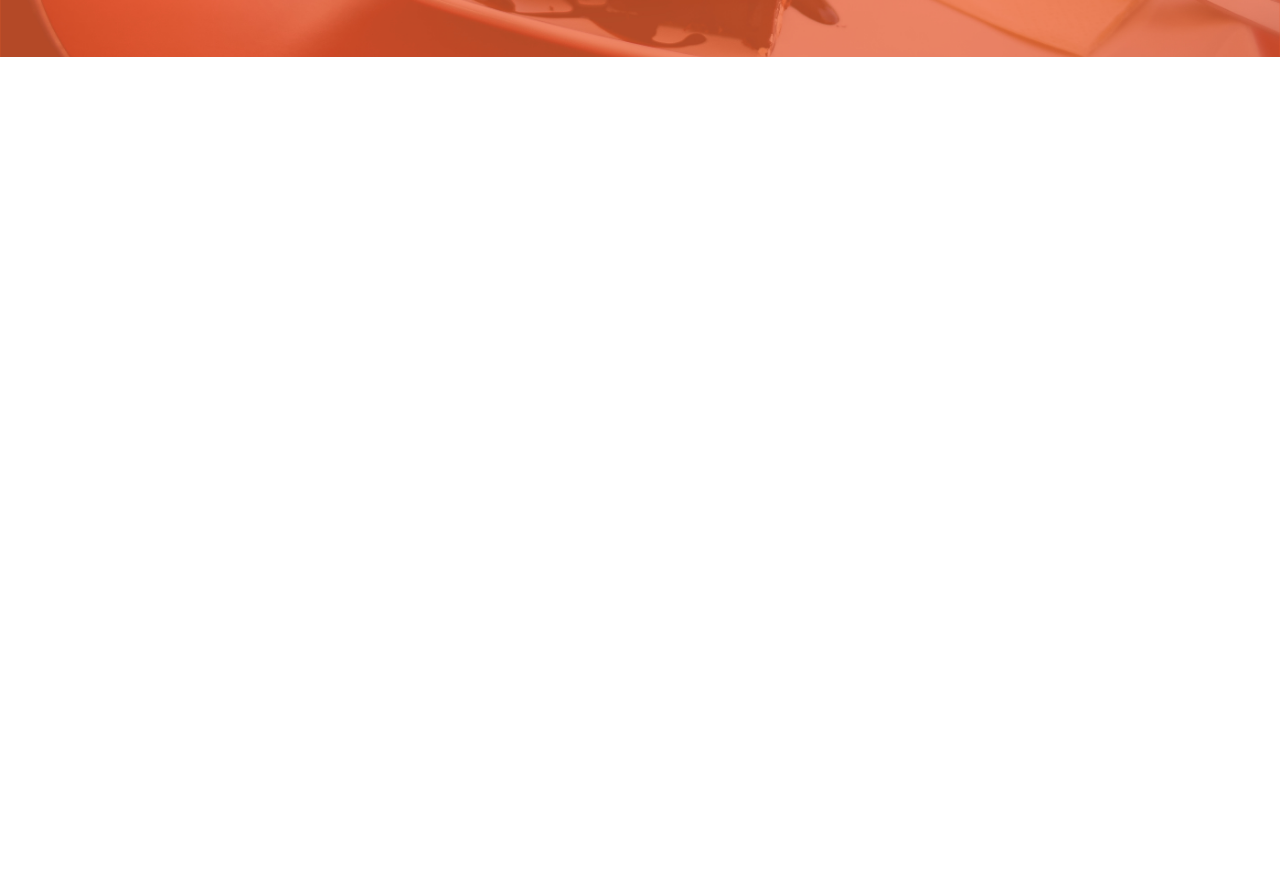
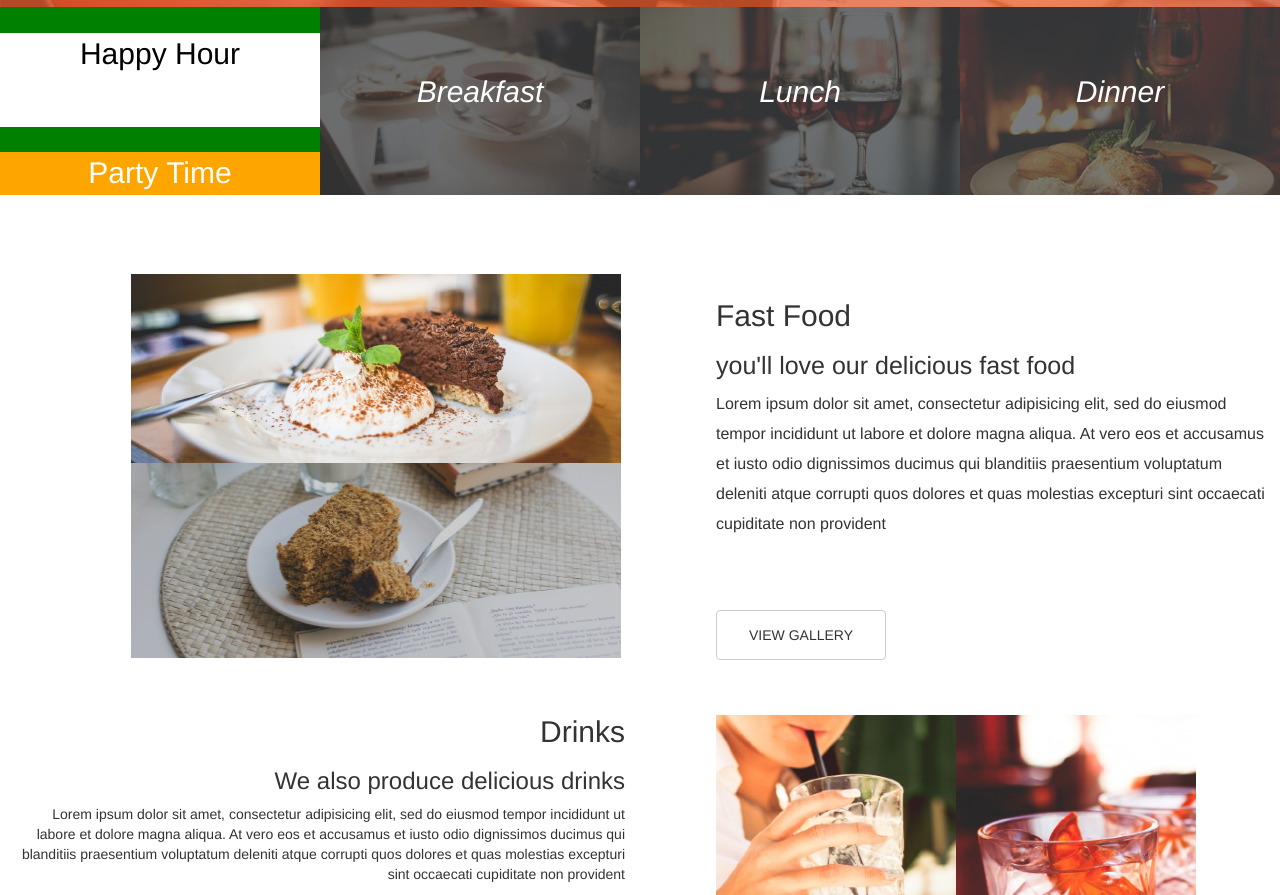
Before and after one commit to brianqeep/b-restaurant, a plain HTML site: page index.html in a window 1280 px wide. Shown: the part 463-1358 px from the top of the page. Before the commit the page ends 800 px from the top, so only its background shows below. Drawn offline with Linux system fonts and the light colour scheme.

Commit message:
drinks section complete

```diff
--- a/css/styles.css
+++ b/css/styles.css
@@ -2,10 +2,18 @@ body{
   padding: 0;
   margin: 0;
 }
+#h2ff{
+  font-size: 30px;
+  margin-left: 10%;
+}
+#h3ff{
+  font-size: 25px;
+  margin-left: 10%
+}
 .headerbg{
   background: url(../assets/backgrounds/landing.jpg) no-repeat center;
   background-size: cover;
-  height: 520px;
+  height: 470px;
 }
 .drop{
   width: 25%;
@@ -36,9 +44,118 @@ margin-left: 28%;
   font-family: serif;
   font-weight: 100;
 }
-.container{
-  margin-top: 500px;
-  height: 200px;
-  width: 25%;
-  background-color: yellow;
+.container-fluid{
+  margin: 0;
+  padding: 0;
 }
+.happy{
+  height: 159px;
+  background-color: green;
+}
+.breakfast{
+  height: 188px;
+  background: url(../assets/foodtop/breakfast.jpg) no-repeat center;
+  background-size: cover;
+  opacity: 0.9;
+}
+.lunch{
+  height: 188px;
+  background: url(../assets/foodtop/lunch.jpg) no-repeat center;
+  background-size: cover;
+  opacity: 0.9;
+}
+.dinner{
+  height: 188px;
+  background: url(../assets/foodtop/dinner.jpg) no-repeat center;
+  opacity: 0.9;
+}
+.happy-hour{
+  height: 94px;
+  background-color: #fff;
+}
+.party-time{
+  height:94px;
+  background-color: orange;
+}
+.cols1text{
+  text-align: center;
+  margin-top: 22%;
+  font-size: 30px;
+  font-style: italic;
+  color: #fff;
+}
+.cols11text{
+  text-align: center;
+  margin-top: 8%;
+  font-size: 30px;
+  color: #fff;
+}
+.cols12text{
+  text-align: center;
+  margin-top: 8%;
+  font-size: 30px;
+  color: #000;
+}
+.fastfoodpic{
+  height: 500px;
+  background-color: #fff;
+
+}
+.fastfoodtext{
+  height: 500px;
+  background-color: #fff;
+}
+.fdtxt{
+  padding-left: 10%;
+  line-height: 30px;
+  font-size: 16px;
+}
+.fastfoodtextcontainer{
+  margin-top: 17%;
+}
+.fdbtn{
+  width: 170px;
+  background-color: #fff;
+  border: 3px solid green;
+  border-radius: 6px;
+  margin-left: 10%;
+}
+.fastpic{
+  height: 390px;
+  width: 300px;
+  margin-top: 12%;
+  margin-left: 18%;
+  background-color: green;
+  border: 6px solid white;
+}
+.fastfoodpic1{
+  height: 50%;
+  width: 380px;
+}
+.fastfoodpic2{
+  height: 50%;
+  width: 380px;
+}
+.drinkstext{
+  background-color: #fff;
+  height: 500px;
+}
+.drinkspics{
+  background-color: #fff;
+  height: 500px;
+}
+#h2drinks, #h3drinks, #pdrinks{
+  text-align: right;
+}
+.drinkspicsholder{
+  margin-left: 10%;
+  margin-top: 20px;
+  height: 350px;
+  width: 480px;
+
+}
+.drink{
+height: 350px;
+width: 240px;
+
+}
--- a/index.html
+++ b/index.html
@@ -7,7 +7,9 @@
     <link rel="stylesheet" href="css/bootstrap.css" type="text/css">
   </head>
   <body>
+
       <div class="headerbg">
+
       <div class="drop">
             <button type="button" data-toggle="collapse" data-target="#menu" class="btn">
                 <span class="icon-bar"></span>
@@ -27,15 +29,64 @@
               <img class="logopic img" src="assets/logoBig.png" alt="the logo" /><br><br>
               <p id="logotext">We Provide The Best Food<br>At the <strong>Right Price</strong></p>
           </div>
-      <div class="container1">
+      </div>
+      <div class="container-fluid">
+        <div class="row">
+          <div class="happy col-md-3">
+            <div class="row">
                 <div class="happy-hour">
-
+                    <p class="cols12text">Happy Hour</p>
                 </div>
                 <div class="party-time">
-
+                  <p class="cols11text">Party Time</p>
+                </div>
+            </div>
+          </div>
+          <div class="breakfast col-md-3">
+            <p class="cols1text">Breakfast</p>
+          </div>
+          <div class="lunch col-md-3">
+            <p class="cols1text">Lunch</p>
+          </div>
+          <div class="dinner col-md-3">
+            <p class="cols1text">Dinner</p>
+          </div>
+        </div>
+      </div>
+      <div class="container-fluid">
+        <div class="fastfoodcontainer row">
+          <div class="fastfoodpic col-md-6">
+                  <div class="fastpic row-fluid">
+                    <div class="fastfoodpic1">
+                      <img src="assets/fastFood1.jpg" alt="ff1" />
+                    </div>
+                    <div class="fastfoodpic2">
+                      <img src="assets/fastFood2.jpg" alt="ff2" />
+                    </div>
+                  </div>
+          </div>
+          <div class="fastfoodtext col-md-6">
+            <div class="fastfoodtextcontainer">
+              <h2 id="h2ff">Fast Food</h2>
+              <h3 id="h3ff">you'll love our delicious fast food</h3>
+              <p class="fdtxt">Lorem ipsum dolor sit amet, consectetur adipisicing elit, sed do eiusmod tempor incididunt ut labore et dolore magna aliqua. At vero eos et accusamus et iusto odio dignissimos ducimus qui blanditiis praesentium voluptatum deleniti atque corrupti quos dolores et quas molestias excepturi sint occaecati cupiditate non provident</p>
+              <button type="button" name="button" class="btn fdbtn btn-default">VIEW GALLERY</button>
+          </div>
+        </div>
+        </div>
+      </div>
+      <div class="drinkscontainer">
+          <div class="drinkstext col-md-6">
+            <h2 id="h2drinks">Drinks</h2>
+            <h3 id="h3drinks">We also produce delicious drinks</h3>
+            <p id="pdrinks">Lorem ipsum dolor sit amet, consectetur adipisicing elit, sed do eiusmod tempor incididunt ut labore et dolore magna aliqua. At vero eos et accusamus et iusto odio dignissimos ducimus qui blanditiis praesentium voluptatum deleniti atque corrupti quos dolores et quas molestias excepturi sint occaecati cupiditate non provident</p>
+          </div>
+          <div class="drinkspics col-md-6">
+            <div class="drinkspicsholder">
+              <img class="drink" src="assets/drink1.jpg" alt="drink1"/><img class="drink" src="assets/drink2.jpg" alt="drink2"/>
+            </div>
           </div>
 
-        </div>
       </div>
 
     <script type="text/javascript" src="js/jquery.js"></script>
```
Lines whose indentation alone changed are shown as unchanged.
